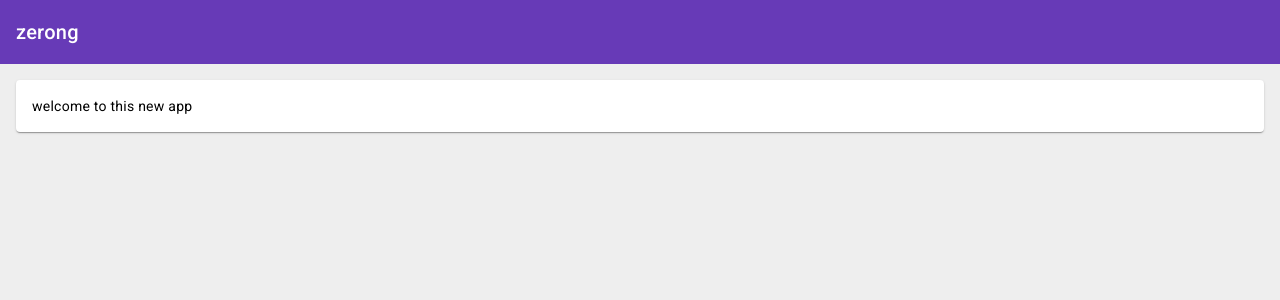
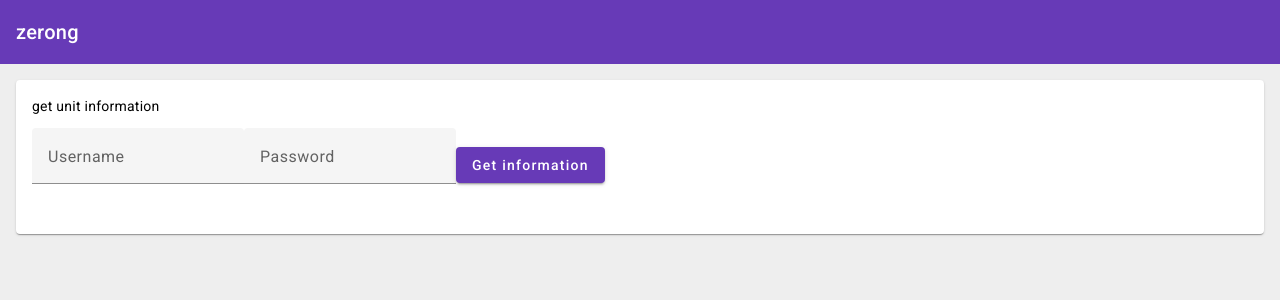
Before and after one commit to hanscappelle/zerong-webapp, an Angular app: page / in a window 1280 px wide. Shown: the top 300 px of the page. Built offline with nearby package versions, Linux system fonts and the light colour scheme.

Commit message:
initial get units request

```diff
--- a/src/app/app.component.html
+++ b/src/app/app.component.html
@@ -6,7 +6,11 @@
 <div class="content">
 
   <mat-card>
-    <mat-card-content>welcome to this new app</mat-card-content>
+    <mat-card-content>
+
+      <app-get-units></app-get-units>
+
+    </mat-card-content>
   </mat-card>
 
 
--- /dev/null
+++ b/src/app/get-units/get-units.component.html
@@ -0,0 +1,13 @@
+<p>get unit information</p>
+
+<p>
+  <mat-form-field>
+    <mat-label>Username</mat-label>
+    <input matInput placeholder="user@zero" [(ngModel)]="username">
+  </mat-form-field>
+  <mat-form-field>
+    <mat-label>Password</mat-label>
+    <input matInput type="password" [(ngModel)]="password">
+  </mat-form-field>
+  <button mat-raised-button color="primary" (click)="getUnits()">Get information</button>
+</p>
--- /dev/null
+++ b/src/app/get-units/get-units.component.ts
@@ -0,0 +1,26 @@
+import { Component } from '@angular/core';
+import {HttpClient} from "@angular/common/http";
+
+@Component({
+  selector: 'app-get-units',
+  templateUrl: './get-units.component.html',
+  styleUrls: ['./get-units.component.scss']
+})
+export class GetUnitsComponent {
+
+  username: string = '';
+  password: string = '';
+
+  constructor(
+    private http: HttpClient,
+  ){
+
+  }
+
+  getUnits() {
+    // TODO fix cors
+
+    const url = `https://mongol.brono.com/mongol/api.php?commandname=get_units&format=json?user=${this.username}&pass=${this.password}`;
+    console.log('response: ', this.http.get(url).subscribe())
+  }
+}
```
Also changed, not shown: src/app/app.module.ts (+12 -2 lines), src/app/get-units/get-units.component.scss (added), 2 other files (tests, documents, lock files or other folders).
